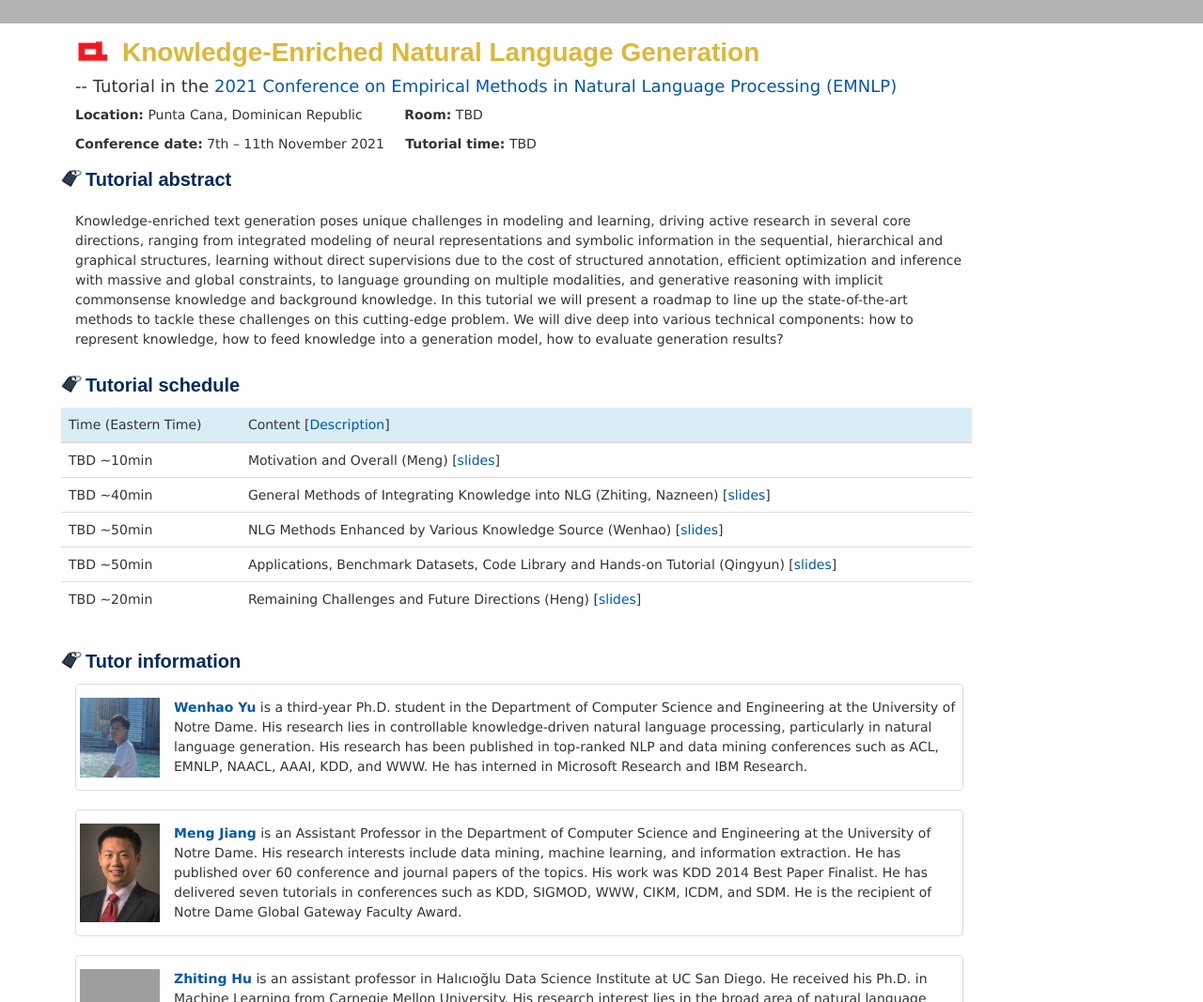
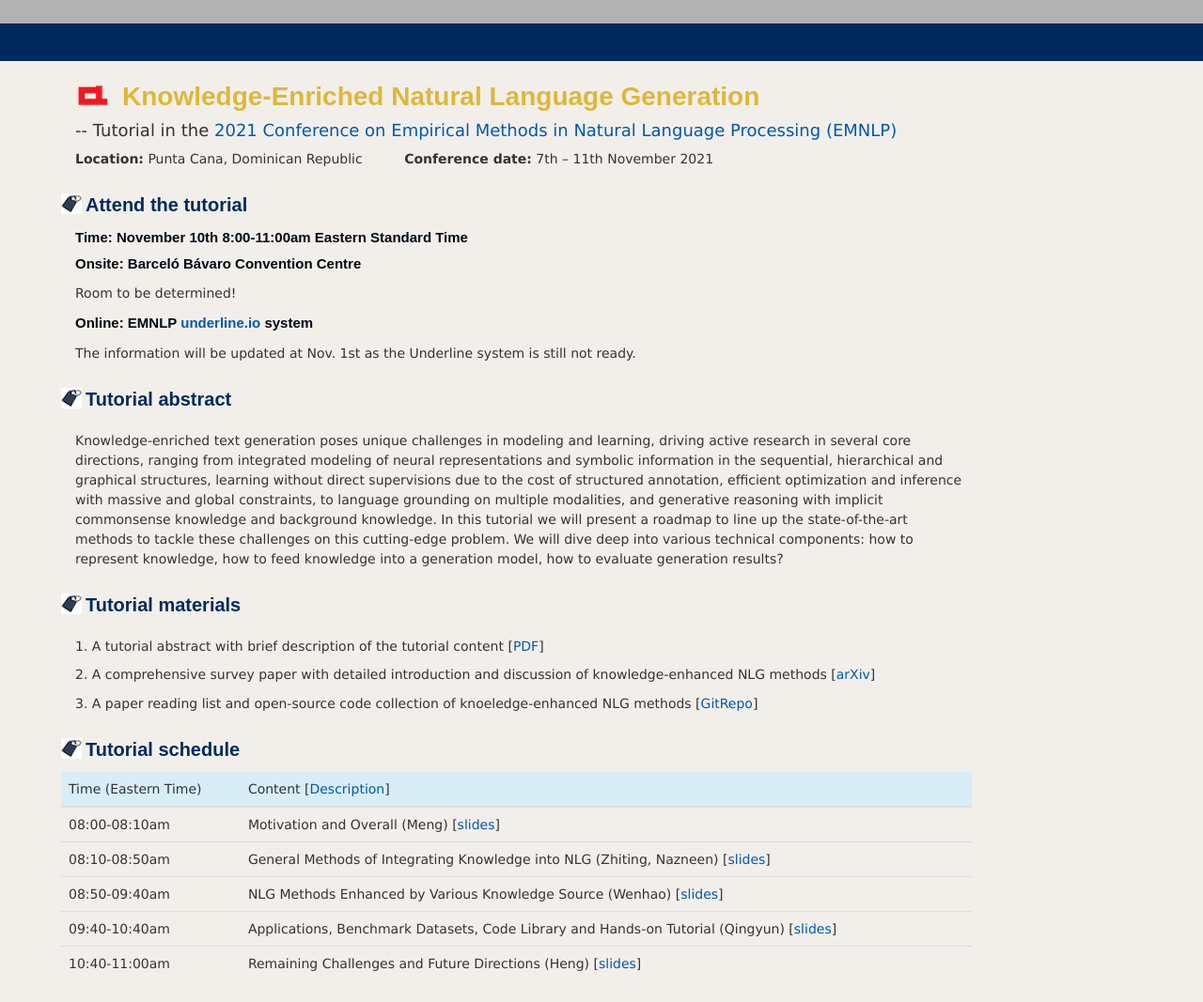
Before and after one commit to kenlg-tutorial/kenlg-tutorial.github.io, a plain HTML site: page index.html in a window 1280 px wide. Shown: the top 1067 px of the page at 94% size. Drawn offline with nearby package versions, Linux system fonts and the light colour scheme; grey boxes are pictures that could not be loaded.

Commit message:
init commit

```diff
--- a/index.html
+++ b/index.html
@@ -17,20 +17,25 @@
   <script src="http://www.francois-petitjean.com/main.js" type="text/javascript"></script>
 </head>
 
-<body class="yui-skin-sam" id="yahoo-com" style="background-color:#FAFDFD;">
-  <script src="https://maxcdn.bootstrapcdn.com/bootstrap/3.3.5/js/bootstrap.min.js"></script>
+<body class="yui-skin-sam" id="yahoo-com" style="background-color:#FFFFFF;">
+	<div id="doc" class="yui-t1">
+		<div id="hd">
+		  <div id="header"><a href="https://www.nd.edu/"><img id="uiuc-logo" /></a></div>
+		</div>
+	<script src="https://maxcdn.bootstrapcdn.com/bootstrap/3.3.5/js/bootstrap.min.js"></script>
 
   <div id="doc" class="yui-t1">
 
   <div class="container">
+
   <h1 align="left">	Knowledge-Enriched Natural Language Generation</h1>
   <!-- <img src="images/emnlp.png" height="25" width="25"/> -->
   <h4>-- Tutorial in the <a href="https://2021.emnlp.org/">2021 Conference on Empirical Methods in Natural Language Processing (EMNLP)</a></h4>
   <!-- <p>[<a href="https://www.kdd.org/kdd2020/schedule">KDD 2020 Schedule</a>] [<a href="https://www.kdd.org/kdd2020/files/KDD_2020_Program.pdf">Full Technical Program (PDF)</a>]</p> -->
   <!-- <p><b>8:00AM - 31:00PM (Pacific Time)</b> Sunday August 23, 2020 | <b>11:00AM - 3:00PM (Eastern Time)</b></p> -->
   <!-- <p>Conference information:</a></p> -->
-  <p><b>Location:</b> Punta Cana, Dominican Republic &nbsp;&nbsp;&nbsp;&nbsp;&nbsp;&nbsp;&nbsp;&nbsp; <b>Room:</b> TBD </p>
-  <b>Conference date:</b> 7th – 11th November 2021 &nbsp;&nbsp;&nbsp; <b>Tutorial time:</b> TBD
+  <p><b>Location:</b> Punta Cana, Dominican Republic &nbsp;&nbsp;&nbsp;&nbsp;&nbsp;&nbsp;&nbsp;&nbsp; <b>Conference date:</b> 7th – 11th November 2021 </p>
+  <!-- <b>Conference date:</b> 7th – 11th November 2021 &nbsp;&nbsp;&nbsp; <b>Tutorial time:</b> TBD -->
   <!-- <div class="row">
 	<h2>Instruction</h2>
 	<div class="col-xs-12 col-sm-8 col-md-10">
@@ -79,6 +84,23 @@
 
   <div class="row">
 	<!-- <img src="images/title.png" height="22" width="22"/>  -->
+	<h2>Attend the tutorial</h2>
+	<div class="col-xs-12 col-sm-8 col-md-10">
+		<h3>Time: November 10th 8:00-11:00am Eastern Standard Time</h3>
+		<h3>Onsite: Barceló Bávaro Convention Centre</h3>
+		<p>
+			Room to be determined!
+		</p>
+		<h3>Online: EMNLP <a href="https://underline.io/events/192/reception">underline.io</a> system</h3>
+		<p>
+			The information will be updated at Nov. 1st as the Underline system is still not ready.
+		</p>
+	</div>
+  </div>
+
+
+  <div class="row">
+	<!-- <img src="images/title.png" height="22" width="22"/>  -->
 	<h2>Tutorial abstract</h2>
 	<div class="col-xs-12 col-sm-8 col-md-10">
 		<p>
@@ -87,6 +109,17 @@
 		</p>
 	</div>
   </div>
+
+  <div class="row">
+	<!-- <img src="images/title.png" height="22" width="22"/>  -->
+	<h2>Tutorial materials</h2>
+	<div class="col-xs-12 col-sm-8 col-md-10">
+		<p></p>1. A tutorial abstract with brief description of the tutorial content [<a href="files/abstract.pdf">PDF</a>]</p>
+		<p>2. A comprehensive survey paper with detailed introduction and discussion of knowledge-enhanced NLG methods [<a href="https://arxiv.org/abs/2010.04389">arXiv</a>]</p>
+		<p>3. A paper reading list and open-source code collection of knoeledge-enhanced NLG methods [<a href="https://github.com/wyu97/KENLG-Reading">GitRepo</a>]</p>
+	</div>
+  </div>
+
 
   <div class="row" style="width:85%">
 	<h2>Tutorial schedule </h2>
@@ -99,23 +132,23 @@
 		</thead>
 		<tbody>
 			<tr>
-				<td>TBD ~10min</td>
-				<td>Motivation and Overall (Meng) [<a href="tutorial-kdd20-scikg/part1_shang.pdf">slides</a>] </td>
+				<td>08:00-08:10am</td>
+				<td>Motivation and Overall (Meng) [<a href="files/abstract.pdf">slides</a>] </td>
 			</tr>
 			<tr>
-				<td>TBD ~40min</td>
+				<td>08:10-08:50am</td>
 				<td>General Methods of Integrating Knowledge into NLG (Zhiting, Nazneen) [<a href="tutorial-kdd20-scikg/part1_shang.pdf">slides</a>] </td>
 			</tr>
 			<tr>
-				<td>TBD ~50min</td>
+				<td>08:50-09:40am</td>
 				<td>NLG Methods Enhanced by Various Knowledge Source (Wenhao) [<a href="tutorial-kdd20-scikg/part1_shang.pdf">slides</a>] </td>
 			</tr>
                         <tr>
-				<td>TBD ~50min</td>
+				<td>09:40-10:40am</td>
 				<td>Applications, Benchmark Datasets, Code Library and Hands-on Tutorial (Qingyun) [<a href="tutorial-kdd20-scikg/part1_shang.pdf">slides</a>] </td>
 			</tr>
 			<tr>
-				<td>TBD ~20min</td>
+				<td>10:40-11:00am</td>
 				<td>Remaining Challenges and Future Directions (Heng) [<a href="tutorial-kdd20-scikg/part1_shang.pdf">slides</a>] </td>
 			</tr>
 		</tbody>
@@ -125,7 +158,7 @@
     <div class="row">
 	<h2>Tutor information</h2>
 	<div class="col-md-10">
-		<div class="thumbnail">
+		<div class="thumbnail" style="background-color:#f2efea">
 			<!-- <a href="index.html"><img class="img-circle img-responsive" src="tutorial-kdd20-scikg/meng.png" alt="Meng"></a> -->
 			<p><img src="photos/Wenhao.jpg" align="left" height="85" width="85"></p>
 			<div style="padding-left:100px;">
@@ -136,7 +169,7 @@
 		</div>
 	</div>
 	<div class="col-md-10">
-		<div class="thumbnail">
+		<div class="thumbnail" style="background-color:#f2efea">
 			<!-- <a href="index.html"><img class="img-circle img-responsive" src="tutorial-kdd20-scikg/meng.png" alt="Meng"></a> -->
 			<p><img src="photos/Meng.jpg" align="left" height="105" width="85"></p>
 			<div style="padding-left:100px;">
@@ -147,7 +180,7 @@
 		</div>
 	</div>
 	<div class="col-md-10">
-		<div class="thumbnail">
+		<div class="thumbnail" style="background-color:#f2efea">
 			<!-- <a href="index.html"><img class="img-circle img-responsive" src="tutorial-kdd20-scikg/meng.png" alt="Meng"></a> -->
 			<p><img src="photos/Zhiting.jpg" align="left" height="105" width="85"></p>
 			<div style="padding-left:100px;">
@@ -158,7 +191,7 @@
 		</div>
 	</div>
 	<div class="col-md-10">
-		<div class="thumbnail">
+		<div class="thumbnail" style="background-color:#f2efea">
 			<!-- <a href="index.html"><img class="img-circle img-responsive" src="tutorial-kdd20-scikg/meng.png" alt="Meng"></a> -->
 			<p><img src="photos/Qingyun.jpg" align="left" height="85" width="85"></p>
 			<div style="padding-left:100px;">
@@ -169,7 +202,7 @@
 		</div>
 	</div>
 	<div class="col-md-10">
-		<div class="thumbnail">
+		<div class="thumbnail" style="background-color:#f2efea">
 			<!-- <a href="index.html"><img class="img-circle img-responsive" src="tutorial-kdd20-scikg/meng.png" alt="Meng"></a> -->
 			<p><img src="photos/Heng.jpg" align="left" height="105" width="85"></p>
 			<div style="padding-left:100px;">
@@ -181,7 +214,7 @@
 		</div>
 	</div>
 	<div class="col-md-10">
-		<div class="thumbnail">
+		<div class="thumbnail" style="background-color:#f2efea">
 			<!-- <a href="index.html"><img class="img-circle img-responsive" src="tutorial-kdd20-scikg/meng.png" alt="Meng"></a> -->
 			<p><img src="photos/Nazneen.jpg" align="left" height="105" width="85"></p>
 			<div style="padding-left:100px;">
@@ -193,6 +226,15 @@
 	</div>
   </div>
 
+  <div class="row">
+	<!-- <img src="images/title.png" height="22" width="22"/>  -->
+	<h2>Contact Us</h2>
+	<div class="col-xs-12 col-sm-8 col-md-10">
+		<p>
+			Please contact Wenhao Yu (wyu1@nd.edu) if you have any questions!
+		</p>
+	</div>
+  </div>
   <br><br><br><br><br>
   <br><br><br><br><br>
 
--- a/styles/styles.css
+++ b/styles/styles.css
@@ -17,7 +17,7 @@ body{
 
     #doc{
     width:1300px;
-    background-color:#FFFFFF;
+    background-color:#f2efea;
     margin-top:25px;
     margin-bottom:10px;
     }
@@ -31,7 +31,9 @@ body{
 
     #header{
     background-color:#002A5F;
-    color:#FFFFFF;
+    color:#BDC3C7;
+    padding: 5px 10px;
+    height: 40px;
     }
 
     #uiuc-logo{
@@ -94,7 +96,7 @@ body{
     font-family:Arial, Helvetica, sans-serif;
     font-weight:bold;
     line-height:0.9em;
-    margin: 18px 0px 14px 0px;
+    margin: 0px 0px 14px 0px;
     color:#DEB739;
     }
 
@@ -112,12 +114,12 @@ body{
 
     h3{
     text-indent:26px;
-    font-size:20px;
+    font-size:15px;
     font-family:Arial, Helvetica, sans-serif;
     font-weight:bold;
     line-height:1.5em;
-    margin: 0px 0px 0px 0px;
-    color:#DEB739;
+    margin: 0px -1px 5px -26px;
+    color: #000813;
     }
 
     p{
```
Also changed, not shown: images/emnlp.png (added), 2 other files.
